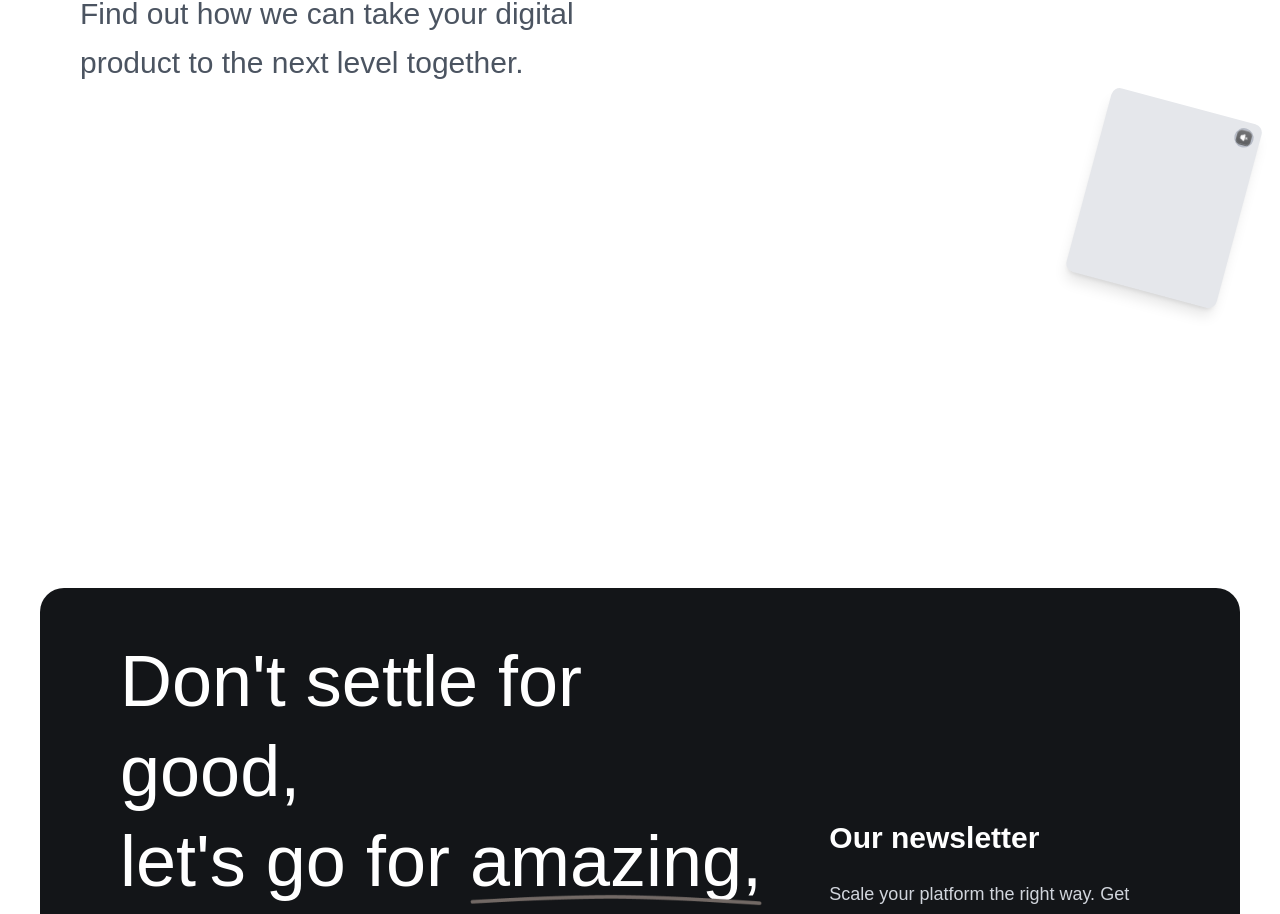
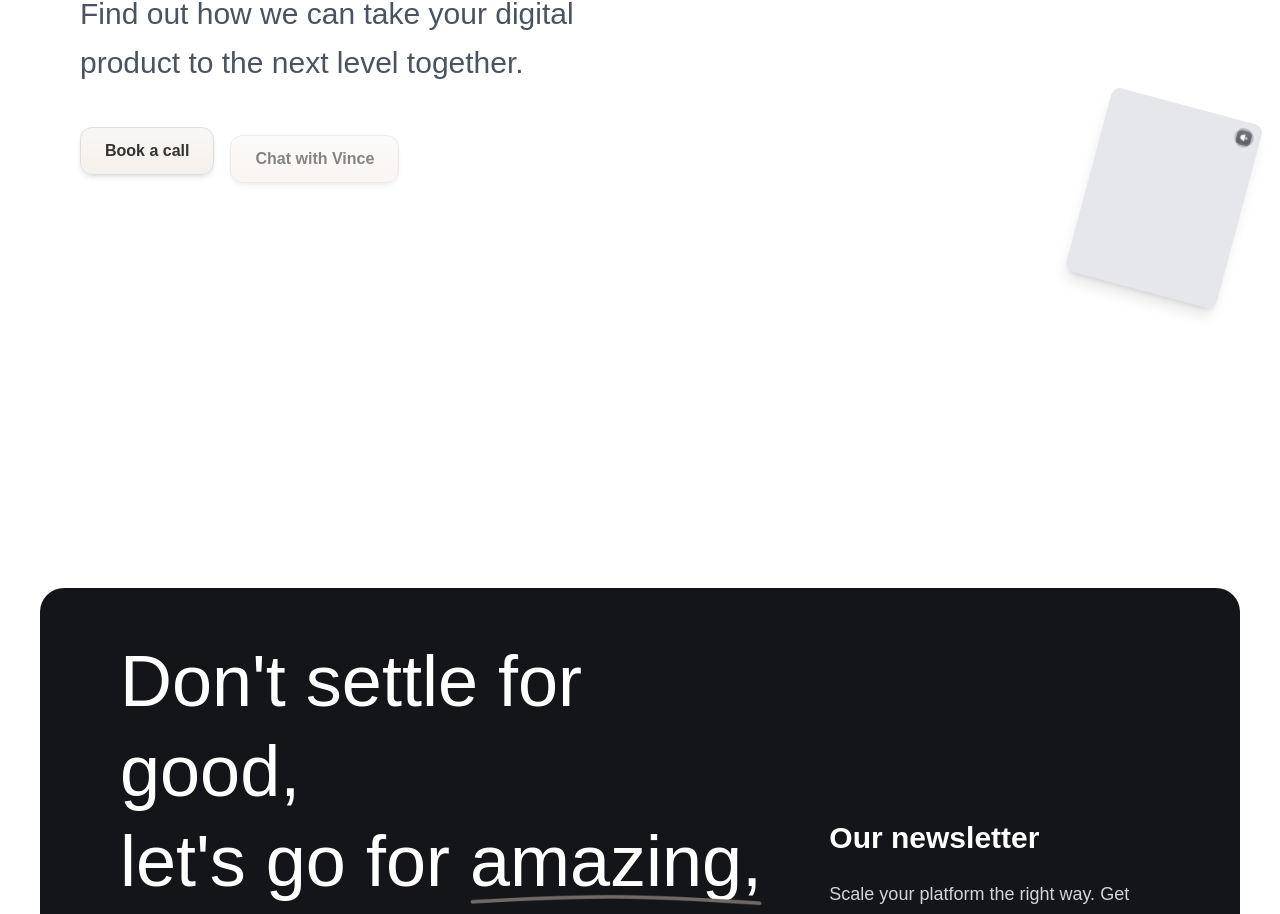
Before and after one commit to AneeVerse/robust-india, a Next.js app: page /about in a window 1280 px wide. Shown: the part 4795-5709 px from the top of the page. Built offline with nearby package versions, Linux system fonts and the light colour scheme; grey boxes are pictures that could not be loaded.

Commit message:
Adjust button animation timings in BookCallSection for faster appearance during scroll, enhancing user experience.

```diff
--- a/src/components/BookCallSection.tsx
+++ b/src/components/BookCallSection.tsx
@@ -31,13 +31,13 @@ export default function BookCallSection() {
   const x = useTransform(scrollYProgress, [0.3, 0.7], [180, 0]);
   const y = useTransform(scrollYProgress, [0.3, 0.7], [70, 0]);
 
-  // Staggered button animations - adjusted for better scroll timing
-  const button1Opacity = useTransform(scrollYProgress, [0.5, 0.6], [0, 1]);
-  const button2Opacity = useTransform(scrollYProgress, [0.6, 0.7], [0, 1]);
-  const button3Opacity = useTransform(scrollYProgress, [0.7, 0.8], [0, 1]);
-  const button1Y = useTransform(scrollYProgress, [0.5, 0.6], [20, 0]);
-  const button2Y = useTransform(scrollYProgress, [0.6, 0.7], [20, 0]);
-  const button3Y = useTransform(scrollYProgress, [0.7, 0.8], [20, 0]);
+  // Trigger button animations sooner for faster appearance
+  const button1Opacity = useTransform(scrollYProgress, [0.3, 0.4], [0, 1]);
+  const button2Opacity = useTransform(scrollYProgress, [0.4, 0.5], [0, 1]);
+  const button3Opacity = useTransform(scrollYProgress, [0.5, 0.6], [0, 1]);
+  const button1Y = useTransform(scrollYProgress, [0.3, 0.4], [20, 0]);
+  const button2Y = useTransform(scrollYProgress, [0.4, 0.5], [20, 0]);
+  const button3Y = useTransform(scrollYProgress, [0.5, 0.6], [20, 0]);
 
   return (
     <section ref={ref} className="w-full min-h-[100vh] flex flex-col items-center px-6 md:px-20 py-24 bg-white relative">
```
